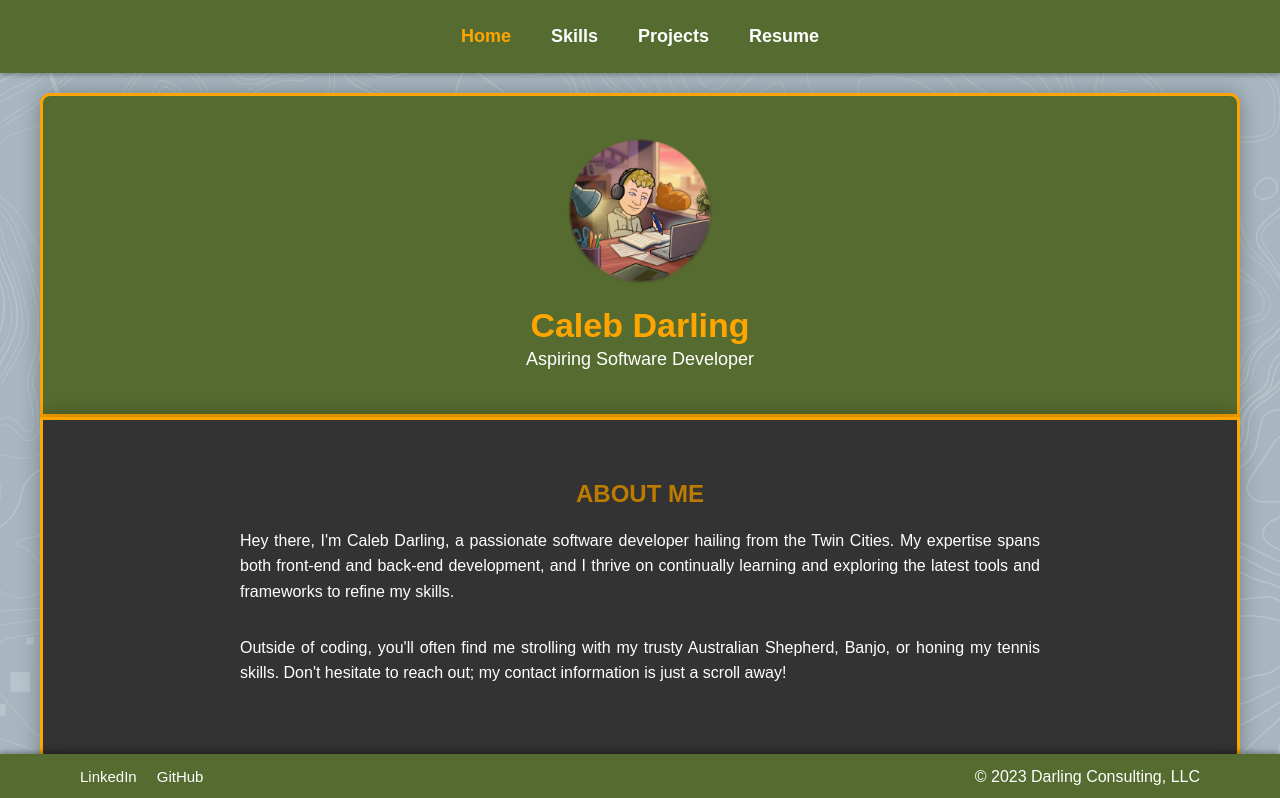
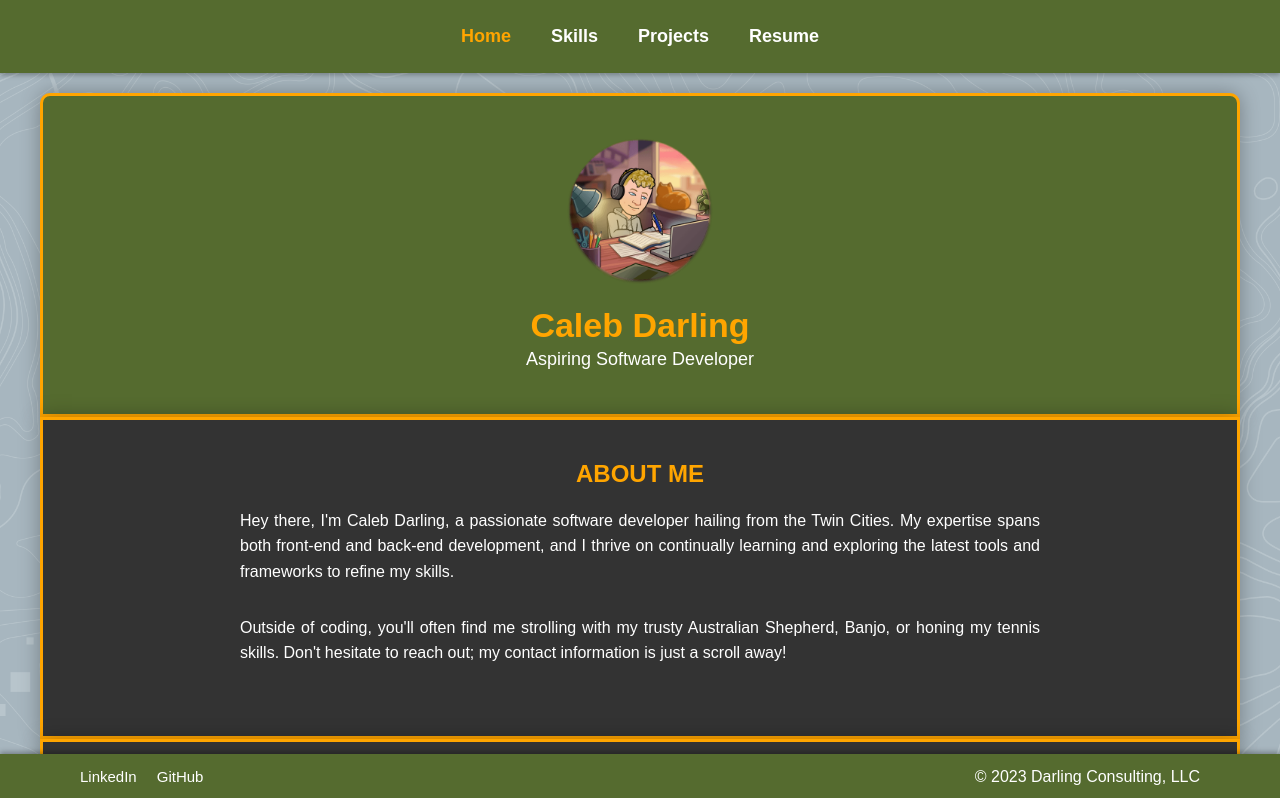
Before and after one commit to calebgdarling/caleb-darling-portfolio, a React (Create React App) app: page / in a window 1280 px wide. Shown: the top 798 px of the page. Built offline with nearby package versions, Linux system fonts and the light colour scheme.

Commit message:
Couple of basic style commits

```diff
--- a/src/components/pages/resume/Resume.css
+++ b/src/components/pages/resume/Resume.css
@@ -7,7 +7,7 @@
     font-family: Arial, sans-serif;
   }
 
-  h2 {
+  .resume-container h2 {
     font-size: 24px;
     margin: 20px 0;
     color: #bd7b00;
--- a/src/components/sections/about-me/AboutMe.css
+++ b/src/components/sections/about-me/AboutMe.css
@@ -29,5 +29,5 @@ p {
 
 strong {
   font-weight: bold;
-  color: #556b2f; /* Dark Green color for strong elements */
+  color: #ffa500; /* Dark Green color for strong elements */
 }
--- a/src/components/sections/skills/Skills.css
+++ b/src/components/sections/skills/Skills.css
@@ -10,7 +10,7 @@
   margin: 0 auto;
 }
 
-h2 {
+.skills-section h2 {
   font-size: 28px;
   margin-bottom: 30px;
   color: #556B2F;
```
